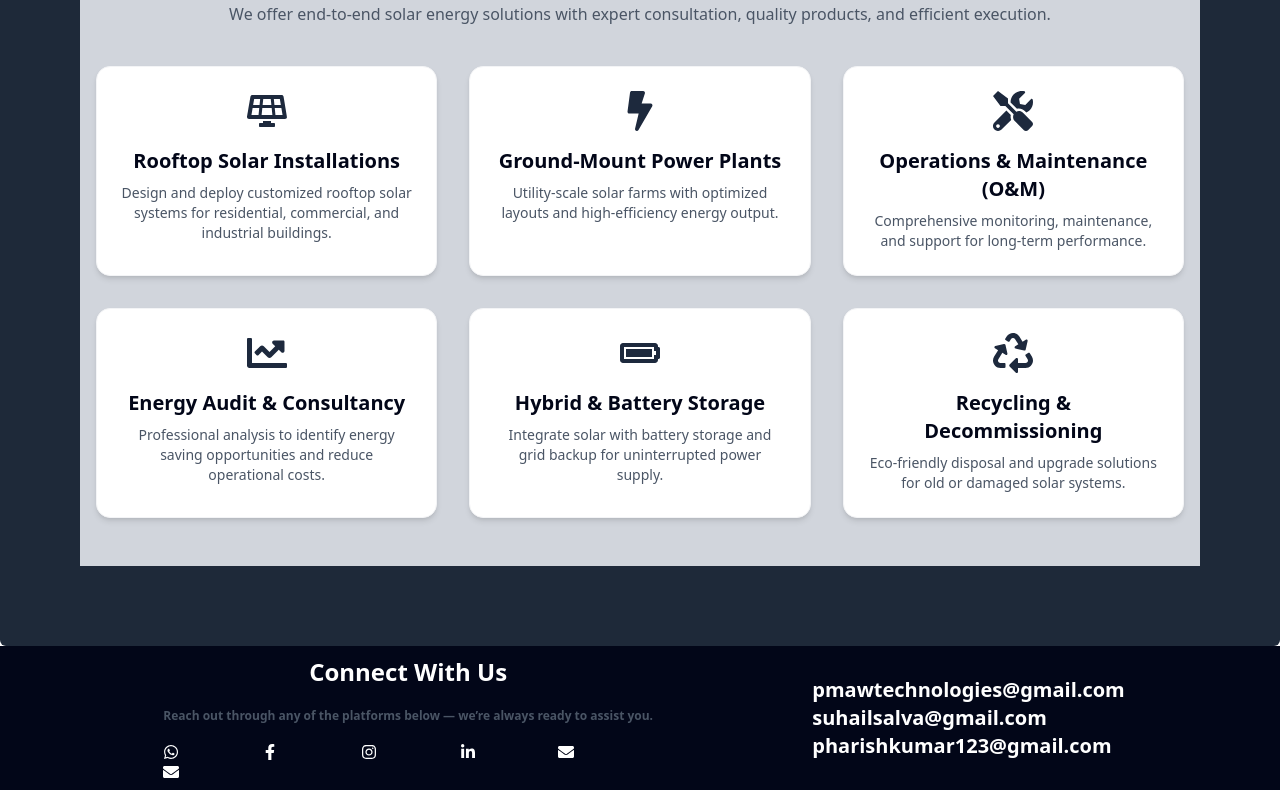
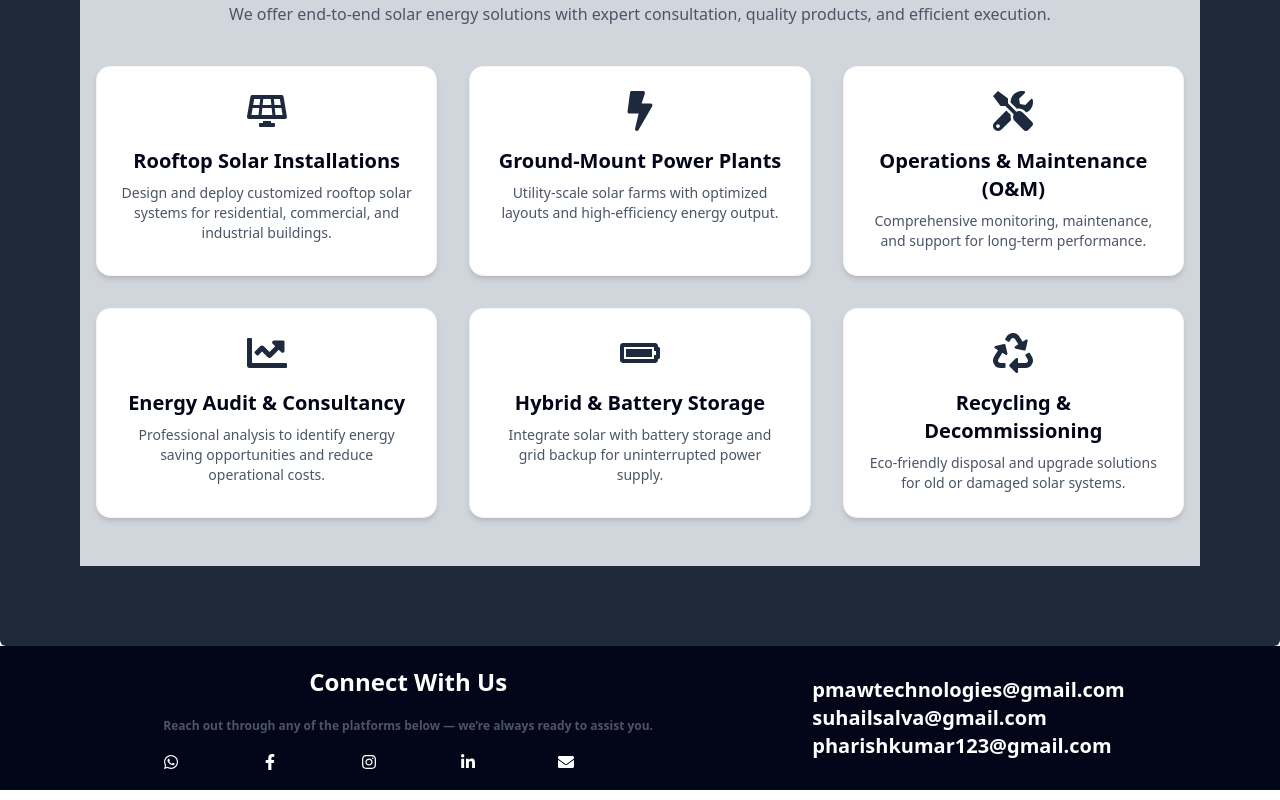
Before and after one commit to hash727/pmawtech, a Next.js app: page /services in a window 1280 px wide. Shown: the part 182-982 px from the top of the page. Built offline with nearby package versions, Linux system fonts and the light colour scheme.

Commit message:
Some changes, third commit

```diff
--- a/app/services/page.tsx
+++ b/app/services/page.tsx
@@ -7,10 +7,7 @@ import ServiceCard from '@/components/ServiceCard';
 import ServiceModal from '@/components/ServiceModal';
 import { useState } from 'react';
 
-export const metadata: Metadata = {
-    title: "Services Offered - PMAW Solar Technologies, Bangalore, Karnataka",
-    description: " Various serves offered for Solar Powerplant projects in Karnataka."
-}
+
     const serviceBunch = [
         {
             title: 'Rooftop Solar Installations',
@@ -50,7 +47,7 @@ export const metadata: Metadata = {
         },
     ];
 
-const Services = () => {
+function Services(){
     const [selected, setSelected] = useState<number | null>(null);
 
     return(
--- a/components/connect/page.tsx
+++ b/components/connect/page.tsx
@@ -1,4 +1,5 @@
 // app/connect/page.tsx
+import { Metadata } from 'next';
 import React from 'react';
 import { FaWhatsapp, FaFacebookF, FaInstagram, FaLinkedinIn, FaEnvelope } from 'react-icons/fa';
 import {
@@ -9,6 +10,11 @@ import {
 } from "@/components/ui/dropdown-menu"
 import { Button } from '@/components/ui/button';
 import Link from 'next/link';
+
+export const metadata: Metadata = {
+    title: "Services Offered - PMAW Solar Technologies, Bangalore, Karnataka",
+    description: " Various serves offered for Solar Powerplant projects in Karnataka."
+}
 
 const ContactDetails = [
     {name:"Prasanna", mobile: "987654321", href: "http://wa.me/987654321", faceBook: "https://facebook.com/pmawtechnologies", email:"pmawtechnologies@gmail.com"},
@@ -151,13 +157,13 @@ const ConnectPage = () => {
             ))}
           </DropdownMenuContent>
         </DropdownMenu>
-        <a
+        {/* <a
           href="mailto:pmawtechnologies@gmail.com"
         //   className="flex flex-col items-center justify-center bg-gray-700 hover:bg-gray-800 rounded-xl p-4 transition"
         >
           <FaEnvelope size={16} />
-          {/* <span className="mt-2 text-sm">Email</span> */}
-        </a>
+          {/* <span className="mt-2 text-sm">Email</span> *
+        </a> */}
       </div>
     </main>
   );
```
